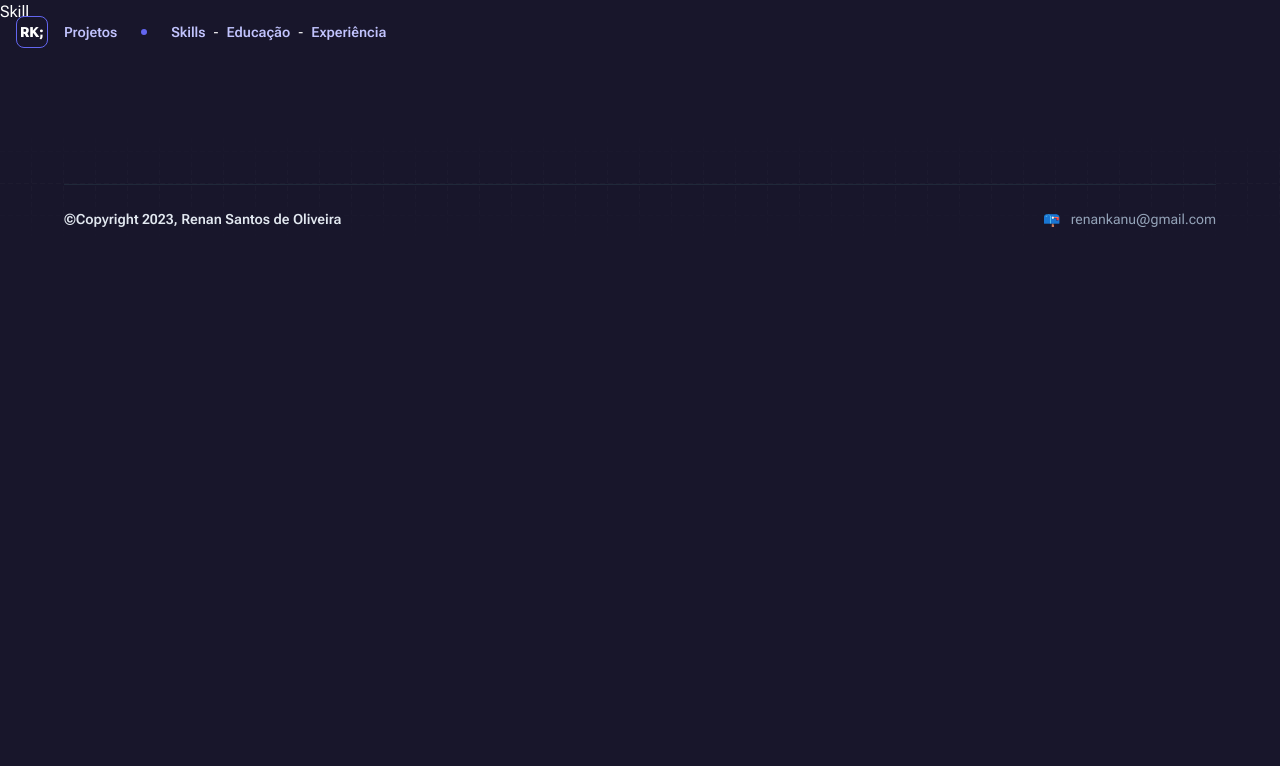
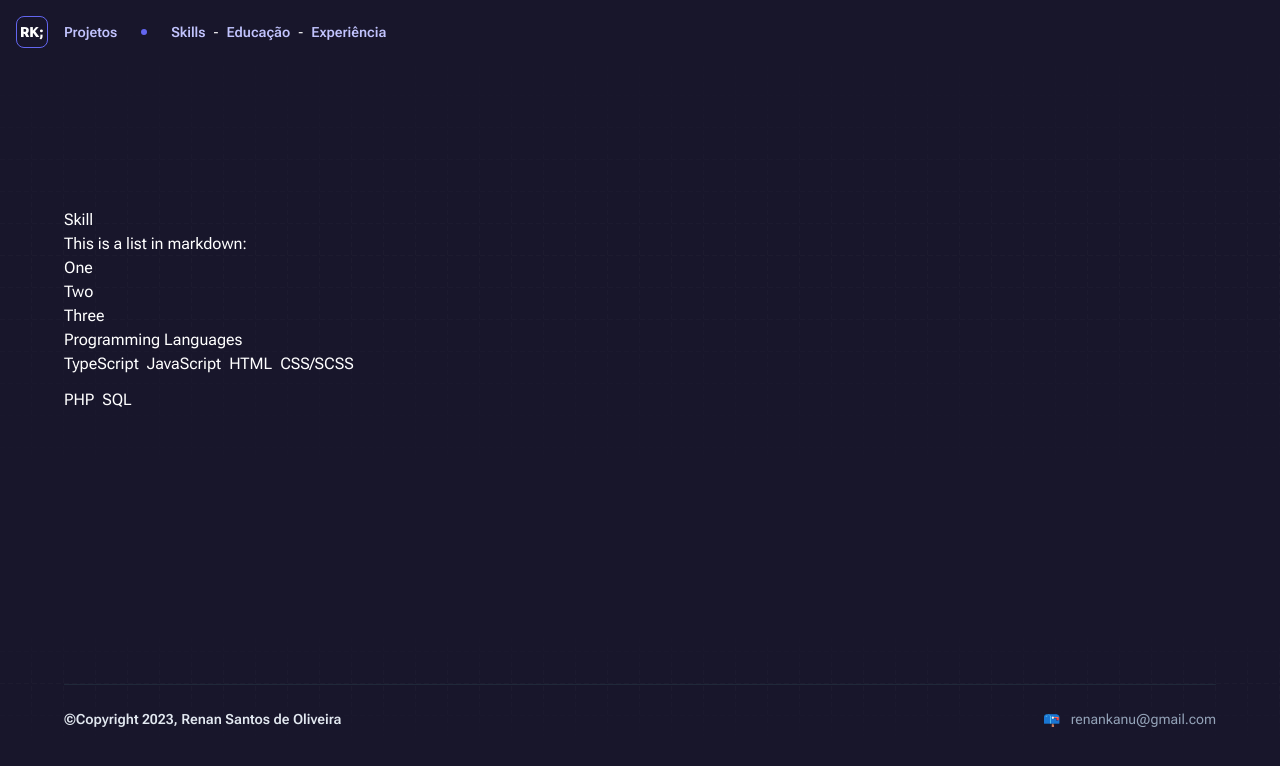
Before and after one commit to renankanu/kanu, a Next.js app: page /skill in a window 1280 px wide. Shown: the top 766 px of the page. Built offline with nearby package versions, Linux system fonts and the light colour scheme; a web font is replaced by a local one.

Commit message:
SAVEPOINT

```diff
--- a/next.config.js
+++ b/next.config.js
@@ -1,4 +1,13 @@
 /** @type {import('next').NextConfig} */
-const nextConfig = {}
+const nextConfig = {
+  experimental: {
+    mdxRs: true,
+  },
+  reactStrictMode: true,
+  pageExtensions: ['ts', 'tsx', 'js', 'jsx', 'md', 'mdx'],
+}
 
-module.exports = nextConfig
+const withMDX = require('@next/mdx')({
+  providerImportSource: '@mdx-js/react',
+})
+module.exports = withMDX(nextConfig)
--- a/package.json
+++ b/package.json
@@ -10,6 +10,9 @@
   },
   "dependencies": {
     "@headlessui/react": "^1.7.15",
+    "@mdx-js/loader": "^2.3.0",
+    "@mdx-js/react": "^2.3.0",
+    "@next/mdx": "^13.4.6",
     "@types/node": "20.3.1",
     "@types/react": "18.2.12",
     "@types/react-dom": "18.2.5",
--- /dev/null
+++ b/src/app/skill/hello.mdx
@@ -0,0 +1,29 @@
+---
+title: Skills and Tools
+description: A look at all the programming languages, libraries, and tools I've worked with.
+caption: Work
+layout: PageWithMDX
+---
+
+import { Label } from '@/components/mdx/Labels';
+import { VStack, HStack } from '@/components/mdx/Stack';
+
+This is a list in markdown:
+
+- One
+- Two
+- Three
+### Programming Languages
+
+<VStack spacing={12}>
+  <HStack spacing={8}>
+    <Label indicator={100}>TypeScript</Label>
+    <Label indicator={100}>JavaScript</Label>
+    <Label indicator={100}>HTML</Label>
+    <Label indicator={100}>CSS/SCSS</Label>
+  </HStack>
+  <HStack spacing={8}>
+    <Label indicator={50}>PHP</Label>
+    <Label indicator={25}>SQL</Label>
+  </HStack>
+</VStack>
--- a/src/app/skill/page.tsx
+++ b/src/app/skill/page.tsx
@@ -1,9 +1,16 @@
+'use client'
 import BaseLayout from '@/components/BaseLayout'
+import HelloWorld from './hello.mdx'
 
 export default function Skill() {
   return (
     <BaseLayout>
-      <p>Skill</p>
+      <div className="background-grid background-grid--fade-out pb-20 pt-36 xl:pb-28 xl:pt-52">
+        <div className="content-wrapper">
+          <p>Skill</p>
+          <HelloWorld />
+        </div>
+      </div>
     </BaseLayout>
   )
 }
--- /dev/null
+++ b/src/components/mdx/Labels.tsx
@@ -0,0 +1,37 @@
+import type { PropsWithChildren, ReactElement } from 'react'
+
+interface LabelProps {
+  indicator: number
+}
+
+export function Label({
+  indicator,
+  children = null,
+}: PropsWithChildren<LabelProps>) {
+  const percentage = Math.min(100, Math.max(0, indicator))
+
+  return (
+    <span className="label">
+      {children}
+      <span className="label__indicator" style={{ width: `${percentage}%` }} />
+    </span>
+  )
+}
+
+interface LabelsProps {
+  title: string
+  children: ReactElement<LabelProps> | ReactElement<LabelProps>[]
+}
+
+function Labels({ title, children }: LabelsProps) {
+  return (
+    <div className="flex flex-col items-start gap-2 sm:flex-row sm:gap-6">
+      <div className="w-48 sm:gap-4 sm:text-right">
+        <strong className="text-sm">{title}</strong>
+      </div>
+      <div className="flex flex-1 flex-wrap gap-2">{children}</div>
+    </div>
+  )
+}
+
+export default Labels
--- /dev/null
+++ b/src/components/mdx/Stack.tsx
@@ -0,0 +1,27 @@
+import type { PropsWithChildren } from 'react'
+
+interface StackProps {
+  spacing: number
+}
+
+export function VStack({
+  spacing,
+  children = null,
+}: PropsWithChildren<StackProps>) {
+  return (
+    <div className="flex flex-col flex-wrap" style={{ gap: spacing }}>
+      {children}
+    </div>
+  )
+}
+
+export function HStack({
+  spacing,
+  children = null,
+}: PropsWithChildren<StackProps>) {
+  return (
+    <div className="flex flex-row flex-wrap" style={{ gap: spacing }}>
+      {children}
+    </div>
+  )
+}
--- /dev/null
+++ b/src/components/mdx/custom-components/Hr.tsx
@@ -0,0 +1,3 @@
+export function Hr() {
+  return <hr className="mdx-hr" />
+}
--- /dev/null
+++ b/src/components/mdx/custom-components/index.tsx
@@ -0,0 +1,10 @@
+'use client'
+'use client'
+import type { MDXComponents } from 'mdx/types'
+import { Hr } from './Hr'
+
+const components: MDXComponents = {
+  hr: Hr,
+}
+
+export default components
--- a/src/providers/FramerMotionProvider.tsx
+++ b/src/providers/FramerMotionProvider.tsx
@@ -1,4 +1,6 @@
 'use client'
+import mdxCustomComponents from '@/components/mdx/custom-components'
+import { MDXProvider } from '@mdx-js/react'
 import { LazyMotion, MotionConfig, domAnimation } from 'framer-motion'
 import { ReactNode } from 'react'
 
@@ -8,10 +10,12 @@ export default function FramerMotionProvider({
   children: ReactNode
 }) {
   return (
-    <MotionConfig reducedMotion="user">
-      <LazyMotion strict features={domAnimation}>
-        {children}
-      </LazyMotion>
-    </MotionConfig>
+    <MDXProvider components={mdxCustomComponents}>
+      <MotionConfig reducedMotion="user">
+        <LazyMotion strict features={domAnimation}>
+          {children}
+        </LazyMotion>
+      </MotionConfig>
+    </MDXProvider>
   )
 }
```
Also changed, not shown: 1 other file (tests, documents, lock files or other folders).
